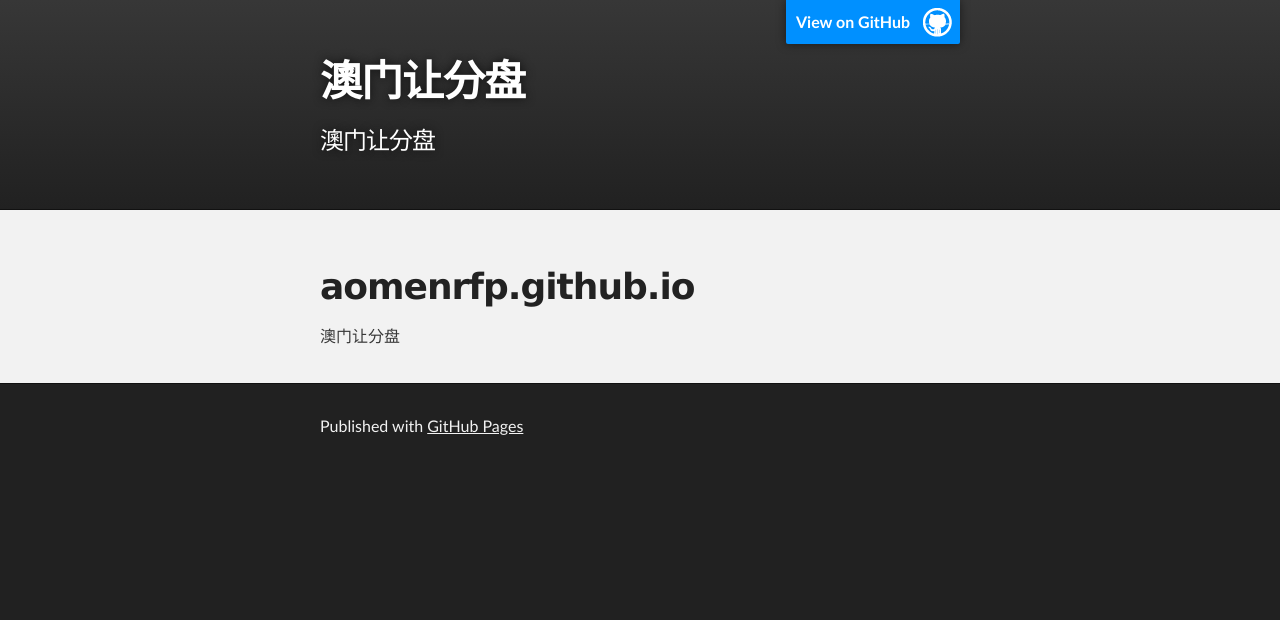
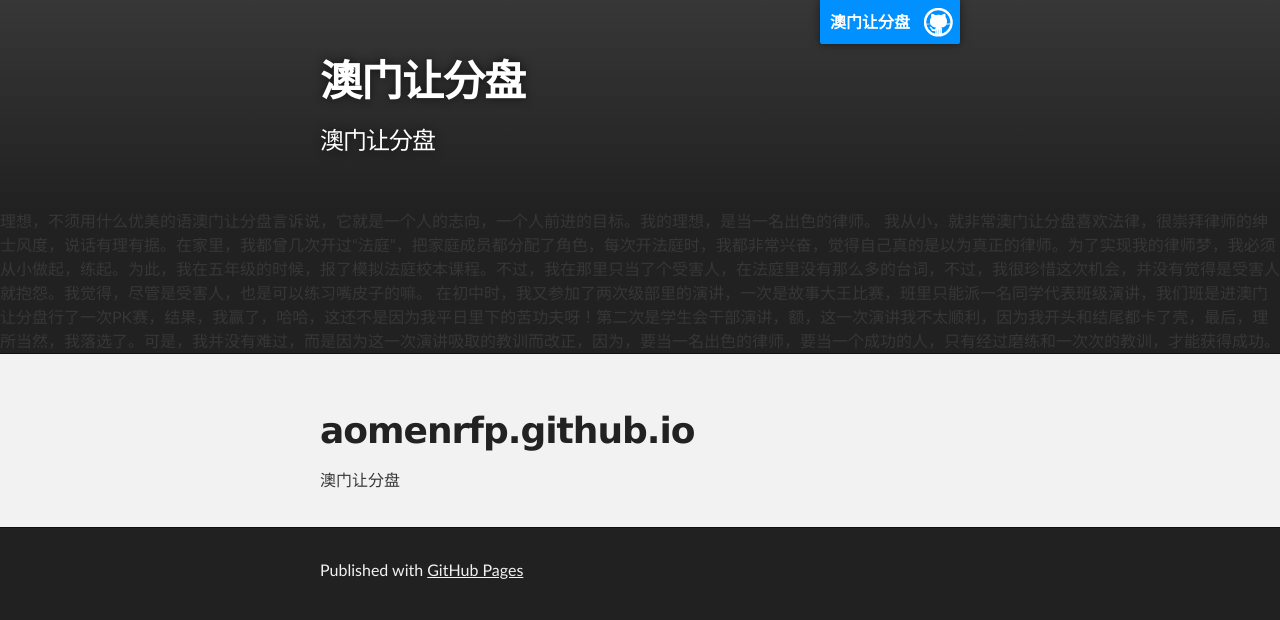
Before and after one commit to aomenrfp/aomenrfp.github.io, a plain HTML site: page index.html in a window 1280 px wide. Drawn offline with Linux system fonts and the light colour scheme.

Commit message:
Update index.html

```diff
--- a/index.html
+++ b/index.html
@@ -16,14 +16,18 @@
     <!-- HEADER -->
     <div id="header_wrap" class="outer">
         <header class="inner">
-          <a id="forkme_banner" href="https://github.com/aomenrfp">View on GitHub</a>
+          <a id="forkme_banner" href="https://github.com/aomenrfp">澳门让分盘</a>
 
           <h1 id="project_title">澳门让分盘</h1>
           <h2 id="project_tagline">澳门让分盘</h2>
 
         </header>
     </div>
+<div>理想，不须用什么优美的语澳门让分盘言诉说，它就是一个人的志向，一个人前进的目标。我的理想，是当一名出色的律师。
 
+我从小，就非常澳门让分盘喜欢法律，很崇拜律师的绅士风度，说话有理有据。在家里，我都曾几次开过“法庭”，把家庭成员都分配了角色，每次开法庭时，我都非常兴奋，觉得自己真的是以为真正的律师。为了实现我的律师梦，我必须从小做起，练起。为此，我在五年级的时候，报了模拟法庭校本课程。不过，我在那里只当了个受害人，在法庭里没有那么多的台词，不过，我很珍惜这次机会，并没有觉得是受害人就抱怨。我觉得，尽管是受害人，也是可以练习嘴皮子的嘛。
+
+在初中时，我又参加了两次级部里的演讲，一次是故事大王比赛，班里只能派一名同学代表班级演讲，我们班是进澳门让分盘行了一次PK赛，结果，我赢了，哈哈，这还不是因为我平日里下的苦功夫呀！第二次是学生会干部演讲，额，这一次演讲我不太顺利，因为我开头和结尾都卡了壳，最后，理所当然，我落选了。可是，我并没有难过，而是因为这一次演讲吸取的教训而改正，因为，要当一名出色的律师，要当一个成功的人，只有经过磨练和一次次的教训，才能获得成功。</div>
     <!-- MAIN CONTENT -->
     <div id="main_content_wrap" class="outer">
       <section id="main_content" class="inner">
```
